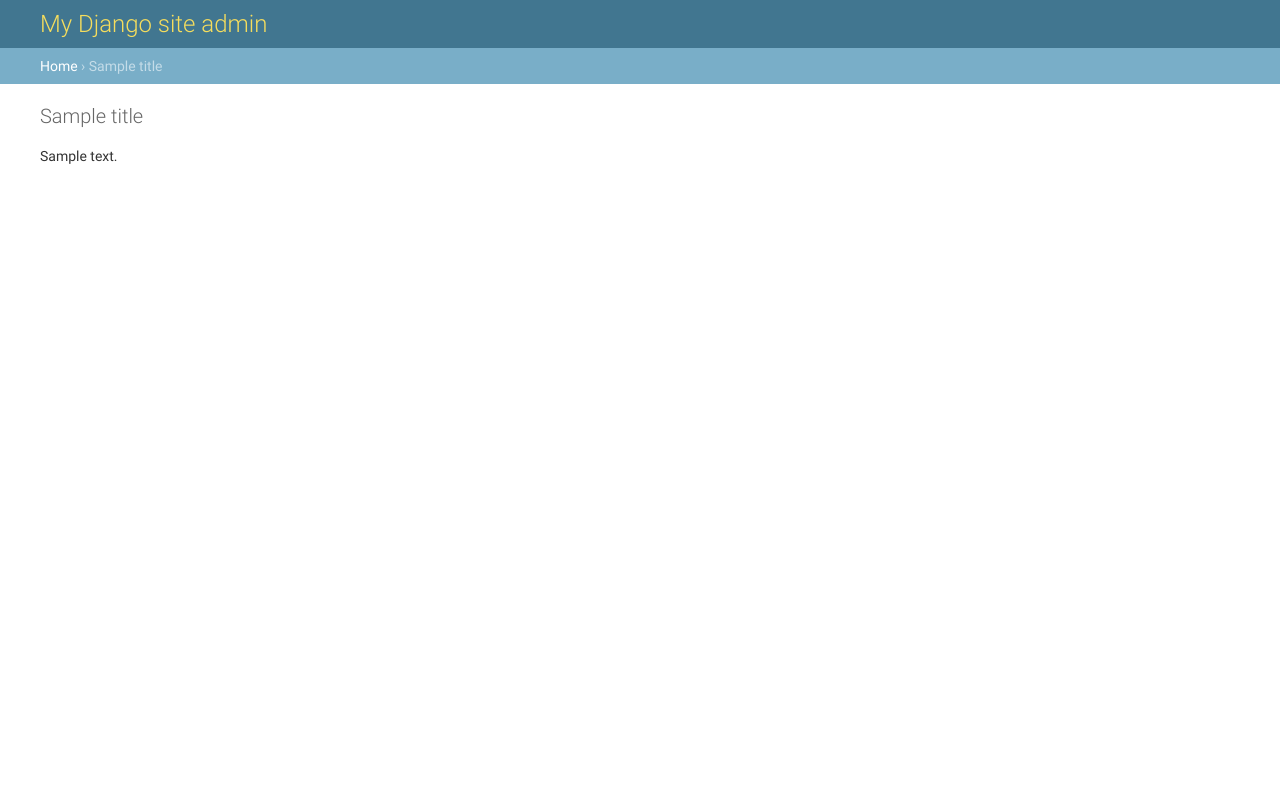
After one commit to HappyTheComputer/django_diary, a Django app: template mytestsite/templates/admin/base_site.html in a window 1280 px wide. The commit adds this page. Run offline with Django 3.2, Linux system fonts and the light colour scheme; the template is opened without the code that fills it: most values are stand-ins (such as "Sample title", 1, 10 or a date in 2020).

Commit message:
finished tutorial 7 to change admin page

```diff
--- a/mytestsite/polls/admin.py
+++ b/mytestsite/polls/admin.py
@@ -9,7 +9,7 @@ class ChoiceInline(admin.TabularInline):
 class QuestionAdmin(admin.ModelAdmin):
     fieldsets = [
         (None,               {'fields': ['question_text']}),
-        ('Date information', {'fields': ['pub_date']}),
+        ('Date information', {'fields': ['pub_date'], 'classes': ['collapse']}),
     ]
     inlines = [ChoiceInline]
     list_display = ('question_text', 'pub_date', 'was_published_recently')
--- a/mytestsite/polls/static/polls/style.css
+++ b/mytestsite/polls/static/polls/style.css
@@ -1,3 +1,7 @@
 li a {
     color: green;
 }
+
+body {
+    background: white url("images/bg.jpg") no-repeat;
+}
--- a/mytestsite/polls/templates/polls/index.html
+++ b/mytestsite/polls/templates/polls/index.html
@@ -1,6 +1,6 @@
 {% load static %}
 
-    <link rel="stylesheet" type="text/css" href="{% static 'polls/style.css' %}">
+<link rel="stylesheet" type="text/css" href="{% static 'polls/style.css' %}">
 
 {% if latest_question_list %}
     <ul>
--- /dev/null
+++ b/mytestsite/templates/admin/base_site.html
@@ -0,0 +1,9 @@
+{% extends "admin/base.html" %}
+
+{% block title %}{{ title }} | {{ site_title|default:_('Django site admin') }}{% endblock %}
+
+{% block branding %}
+<h1 id="site-name"><a href="{% url 'admin:index' %}">My Django site admin</a></h1>
+{% endblock %}
+
+{% block nav-global %}{% endblock %}
```
Also changed, not shown: mytestsite/polls/static/polls/images/bg.jpg (added).
